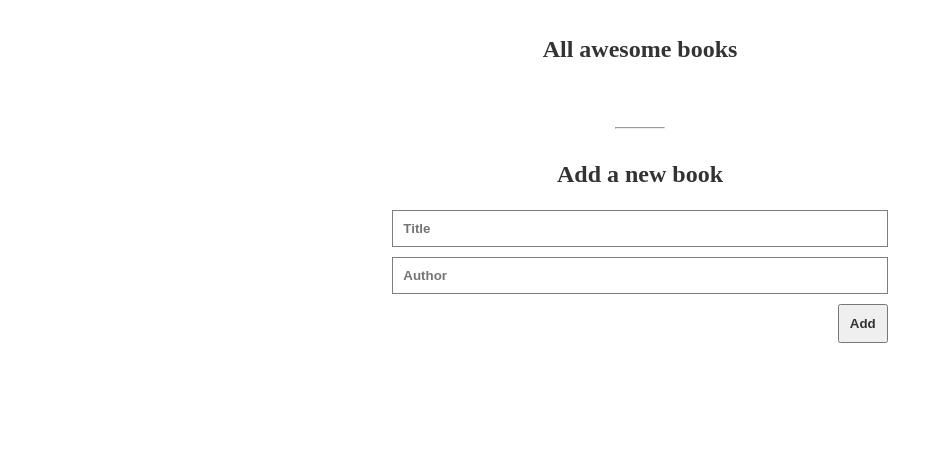
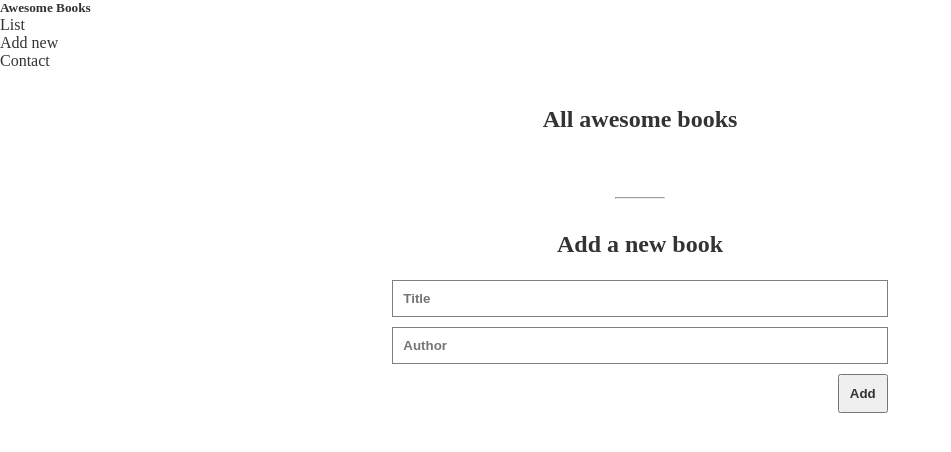
Before and after one commit to AlselwiAisha/Awesome-books-M2, a website with bundled scripts: page index.html in a window 1280 px wide. Shown: the whole page, without its empty margins (0-951 px from the left). Built offline with nearby package versions, Linux system fonts and the light colour scheme.

Commit message:
Add header

```diff
--- a/index.html
+++ b/index.html
@@ -7,6 +7,16 @@
     <link rel="stylesheet" href="./css/style.css">
 </head>
 <body>
+    <header id="nav-container">
+        <nav>
+            <h5>Awesome Books</h5>
+            <ul>
+                <li class="nav-link active" id="list">List</li>
+                <li class="nav-link" id="addNew">Add new</li>
+                <li class="nav-link" id="contact">Contact</li>
+            </ul>
+        </nav>
+    </header>
     <section id="hero">
         <h1>All awesome books</h1>
         <main id="book-container">
```
